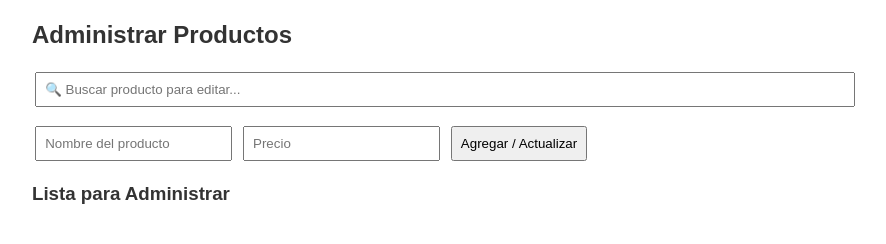
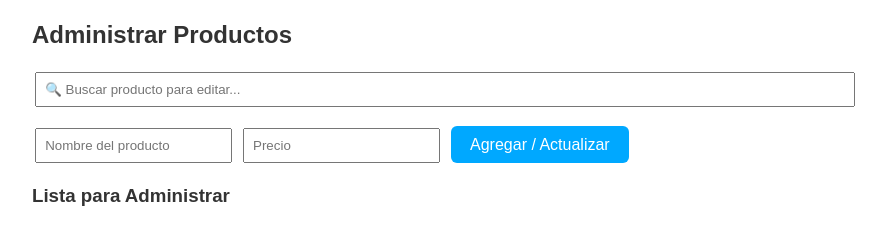
Before and after one commit to jetr6445/Inventario, a plain HTML site: page index.html in a window 1280 px wide. Both pictures are taken after a click on the button "Administrar Productos". Shown: the part 154-398 px from the top of the page, without its empty margins (208-1094 px from the left). Drawn offline with nearby package versions, Linux system fonts and the light colour scheme; no server answers.

Commit message:
Update index.html

```diff
--- a/index.html
+++ b/index.html
@@ -190,7 +190,7 @@
         <div style="margin-bottom: 1rem;">
             <input type="text" id="nombreInput" placeholder="Nombre del producto">
             <input type="number" id="precioInput" placeholder="Precio" step="0.01">
-            <button onclick="crearProducto()">Agregar / Actualizar</button>
+            <button class="btn-principal" onclick="crearProducto()">Agregar / Actualizar</button>
         </div>
 
         <input type="hidden" id="productoId" value="">
```
